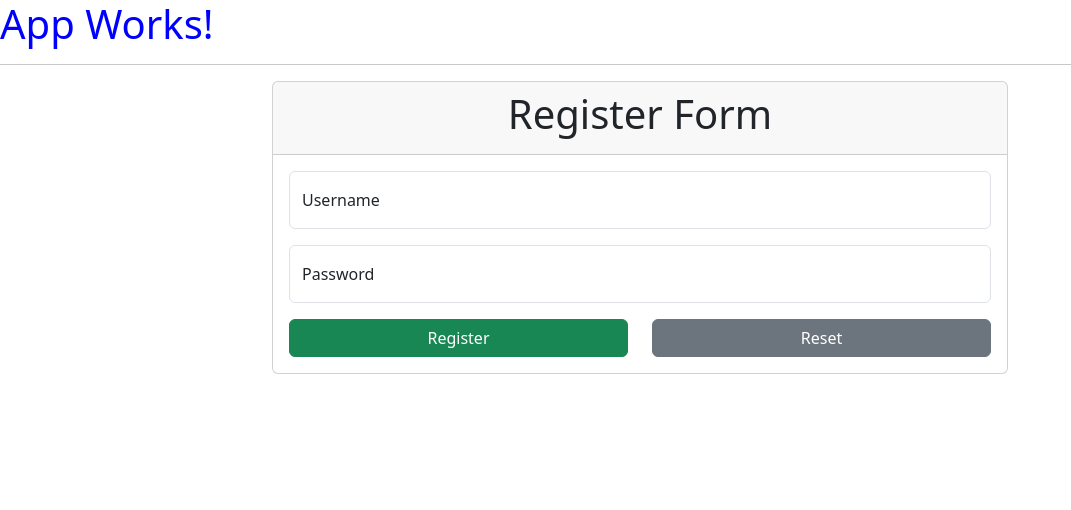
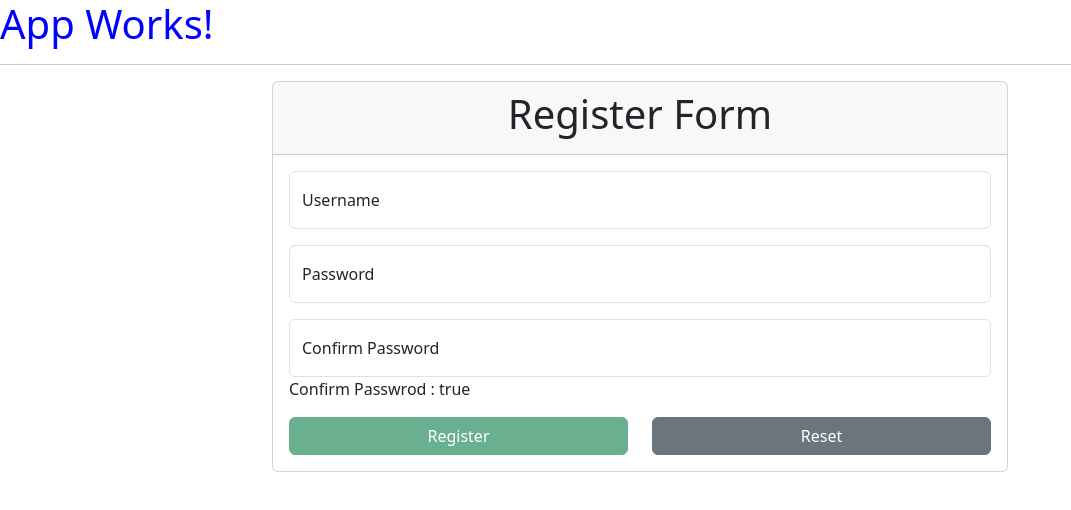
Before and after one commit to synergy2411/jul25-angular, an Angular app in the folder frontend/: page / in a window 1280 px wide. Shown: the top 510 px of the page, without its empty margins (0-1071 px from the left). Built offline with nearby package versions, Linux system fonts and the light colour scheme.

Commit message:
custom validation added

```diff
--- a/frontend/src/app/components/auth/register/register.component.css
+++ b/frontend/src/app/components/auth/register/register.component.css
@@ -0,0 +1,15 @@
+.ng-dirty.ng-touched.ng-invalid[name="username"] {
+  border-bottom: 3px red solid;
+}
+
+.ng-dirty.ng-touched.ng-valid[name="username"] {
+  border-bottom: 3px green solid;
+}
+
+.ng-dirty.ng-touched.ng-invalid[name="password"] {
+  border-bottom: 3px red solid;
+}
+
+.ng-dirty.ng-touched.ng-valid[name="password"] {
+  border-bottom: 3px green solid;
+}
--- a/frontend/src/app/components/auth/register/register.component.html
+++ b/frontend/src/app/components/auth/register/register.component.html
@@ -17,6 +17,16 @@
               formControlName="username"
             />
             <label for="username">Username</label>
+            <div *ngIf="username.touched && username.invalid && username.dirty">
+              <div *ngIf="username.hasError('required')">
+                <p class="alert alert-danger">Username is mandatory field.</p>
+              </div>
+              <div *ngIf="username.hasError('email')">
+                <p class="alert alert-danger">
+                  Invalid email format for username field.
+                </p>
+              </div>
+            </div>
           </div>
 
           <!-- password -->
@@ -30,13 +40,46 @@
               formControlName="password"
             />
             <label for="password">Password</label>
+
+            <!-- Password Error Handling -->
+            <div *ngIf="password.touched && password.invalid && password.dirty">
+              <div *ngIf="password.hasError('required')">
+                <p class="alert alert-danger">Password is mandatory field.</p>
+              </div>
+              <div *ngIf="password.hasError('minlength')">
+                <p class="alert alert-danger">At least 6 characters needed.</p>
+              </div>
+              <div *ngIf="password.hasError('exclamation')">
+                <p class="alert alert-danger">Exclamation (!) required.</p>
+              </div>
+            </div>
+          </div>
+
+          <!-- confirm password -->
+          <div class="form-floating mb-3">
+            <input
+              type="password"
+              class="form-control"
+              name="cnfPassword"
+              id="cnfPassword"
+              placeholder=""
+            />
+            <label for="cnfPassword">Confirm Password</label>
+
+            Confirm Passwrod : {{ cnfPassword.valid }}
           </div>
 
           <!-- buttons - Register & Reset -->
           <div class="row">
             <div class="col">
               <div class="d-grid">
-                <button class="btn btn-success" type="submit">Register</button>
+                <button
+                  [disabled]="!registerForm.valid"
+                  class="btn btn-success"
+                  type="submit"
+                >
+                  Register
+                </button>
               </div>
             </div>
             <div class="col">
--- a/frontend/src/app/components/auth/register/register.component.ts
+++ b/frontend/src/app/components/auth/register/register.component.ts
@@ -1,5 +1,12 @@
 import { Component } from '@angular/core';
-import { FormControl, FormGroup, FormBuilder } from '@angular/forms';
+import {
+  FormControl,
+  FormGroup,
+  FormBuilder,
+  Validators,
+  AbstractControl,
+  ValidationErrors,
+} from '@angular/forms';
 
 @Component({
   selector: 'app-register',
@@ -11,13 +18,43 @@ export class RegisterComponent {
 
   constructor(private fb: FormBuilder) {
     this.registerForm = this.fb.group({
-      username: new FormControl(),
-      password: new FormControl(),
+      username: new FormControl('', [Validators.required, Validators.email]),
+      password: new FormControl('', [
+        Validators.required,
+        Validators.minLength(6),
+        RegisterComponent.exclamationValidator,
+      ]),
+      cnfPassword: new FormControl(),
     });
+  }
+
+  get username() {
+    return this.registerForm.get('username') as FormControl;
+  }
+
+  get password() {
+    return this.registerForm.get('password') as FormControl;
+  }
+
+  get cnfPassword() {
+    return this.registerForm.get('cnfPassword') as FormControl;
   }
 
   onSubmit() {
     console.log('Username : ', this.registerForm.value.username);
     console.log('Password : ', this.registerForm.value.password);
   }
+
+  // Custom Validator Function for checking Exclamation Sign
+  static exclamationValidator(
+    control: AbstractControl
+  ): ValidationErrors | null {
+    console.log(control);
+    const hasExclamation = control.value.indexOf('!');
+    if (hasExclamation >= 0) {
+      return null;
+    } else {
+      return { exclamation: true };
+    }
+  }
 }
```
